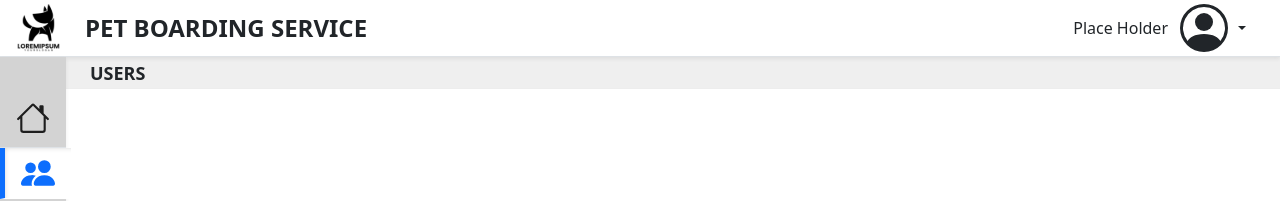
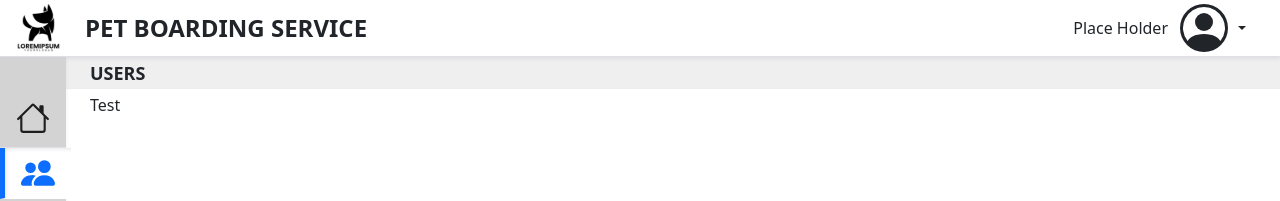
Before and after one commit to UlisesPeguero/pbs-frontend, a React (Create React App) app: page /users in a window 1280 px wide. Shown: the top 201 px of the page. Built offline with nearby package versions, Linux system fonts and the light colour scheme.

Commit message:
changed folder name from /home to /dashboard

```diff
--- a/src/App.js
+++ b/src/App.js
@@ -1,10 +1,10 @@
 import { Route, Routes } from 'react-router-dom';
 import './App.css';
-import AppBar from './home/header/AppBar';
-import NavigationBar from './home/navigation/NavigationBar';
+import AppBar from './dashboard/header/AppBar';
+import NavigationBar from './dashboard/navigation/NavigationBar';
 import Home from './modules/Home';
 import Test from './modules/Test';
-import BreadCrumbs from './home/BreadCrumbs';
+import BreadCrumbs from './dashboard/BreadCrumbs';
 import { useEffect, useState } from 'react';
 
 function App() {
@@ -50,7 +50,7 @@ function App() {
           <main className='content pt-1 px-4 col-md-12 col-lg-10 col-xl-8  col-xxl-6'>
             <Routes>
               <Route path='/' element={<Home />} />
-              <Route path='/test' element={<Test />} />
+              <Route path='/users' element={<Test />} />
             </Routes>
           </main>
         </div>
--- a/src/home/header/UserInformation.jsx
+++ b/src/dashboard/header/UserInformation.jsx
@@ -15,9 +15,9 @@ export default function UserInformation(props) {
         }
         <button className='btn dropdown-toggle dropdown-toggle-split' type='button' data-bs-toggle='dropdown' aria-expanded='false'></button>
         <ul className="dropdown-menu position-fixed">
-          <li><a className="dropdown-item" href=''>Profile</a></li>
+          <li><a className="dropdown-item" href='#' role='button'>Profile</a></li>
           <li><hr className="dropdown-divider" /></li>
-          <li><a className="dropdown-item" href=''>
+          <li><a className="dropdown-item" href='#' role='button'>
             Sign out
             <BoxArrowRight size={28} className='float-end' />
           </a></li>
--- a/src/home/navigation/NavigationBar.jsx
+++ b/src/dashboard/navigation/NavigationBar.jsx
@@ -1,4 +1,4 @@
-import React, { useEffect, useState } from 'react';
+import React from 'react';
 import NavigationItem from './NavigationItem';
 
 export default function NavigationBar({ modules, activeModule, handleActiveModule }) {
```
Also changed, not shown: src/dashboard/BreadCrumbs.jsx (renamed from src/home/BreadCrumbs.jsx), src/dashboard/MainContent.jsx (renamed from src/home/MainContent.jsx), src/dashboard/header/AppBar.jsx (renamed from src/home/header/AppBar.jsx), src/dashboard/header/AppBarTitle.jsx (renamed from src/home/header/AppBarTitle.jsx), src/dashboard/navigation/NavigationItem.jsx (renamed from src/home/navigation/NavigationItem.jsx).
